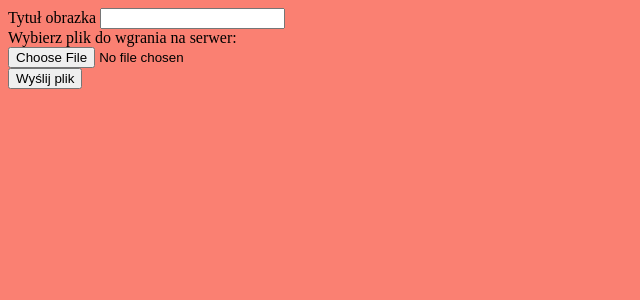
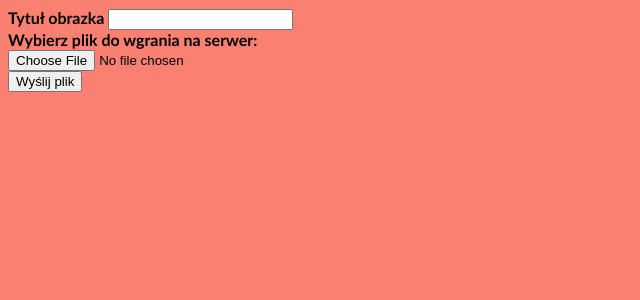
Before and after one commit to KruZ73/projekt2, a PHP site: template src/templates/upload.html.twig in a window 1280 px wide. Shown: the top 300 px of the page, without its empty margins (0-640 px from the left). Run offline with PHP 8.4, Linux system fonts and the light colour scheme; the template is opened without the code that fills it, so the values that code supplies are empty; some libraries are stand-ins or nearby versions.

Commit message:
css | czcionka #5

```diff
--- a/src/templates/upload.html.twig
+++ b/src/templates/upload.html.twig
@@ -4,9 +4,9 @@
     <div id="loggedUser">Zalogowany użytkownik: {{ user.getName() }} </div>
     {% endif %}
     <form action="" method="post" enctype="multipart/form-data">
-        <label for="titleInput">Tytuł obrazka</label>
+        <label class="log" for="titleInput">Tytuł obrazka</label>
         <input type="text" name="title" id="titleInput"><br>
-        <label for="uploadedfileinput">
+        <label class="log" for="uploadedfileinput">
             Wybierz plik do wgrania na serwer:
         </label><br>
         {% if user is defined %}
```
